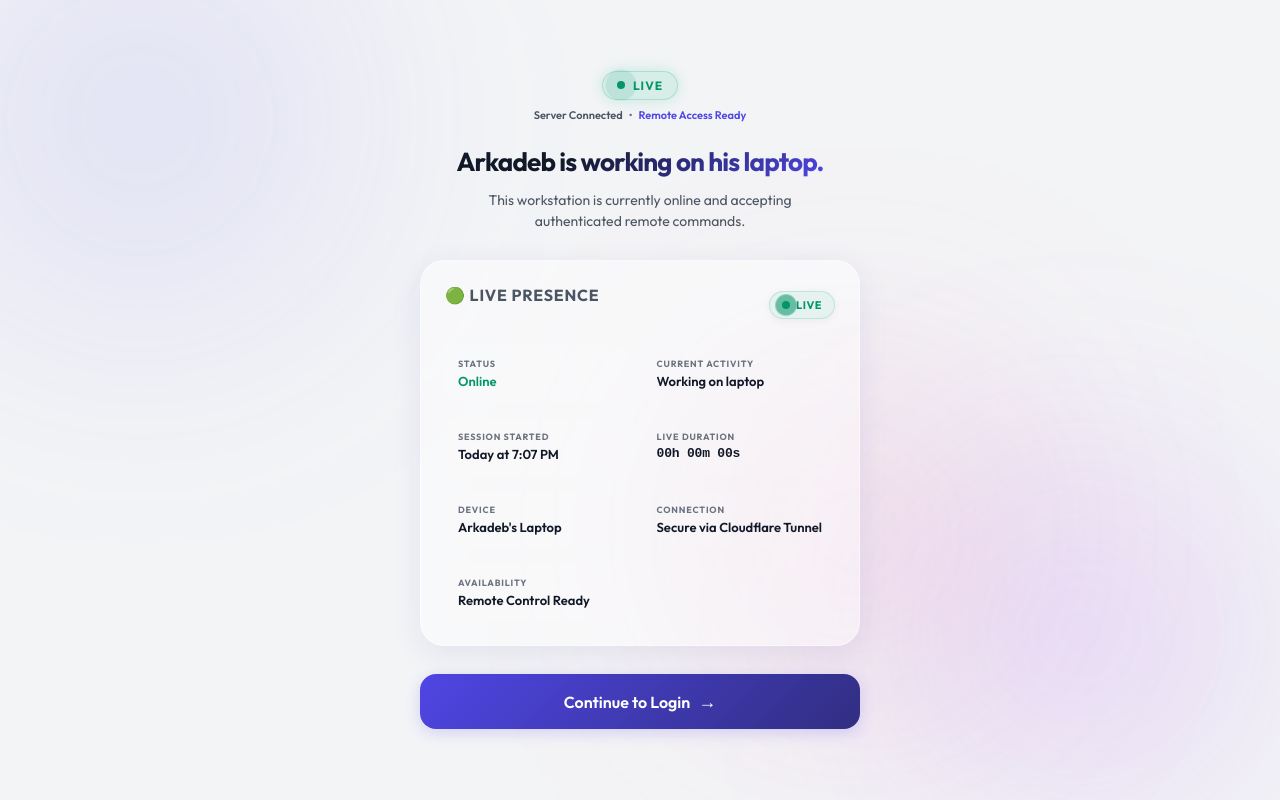
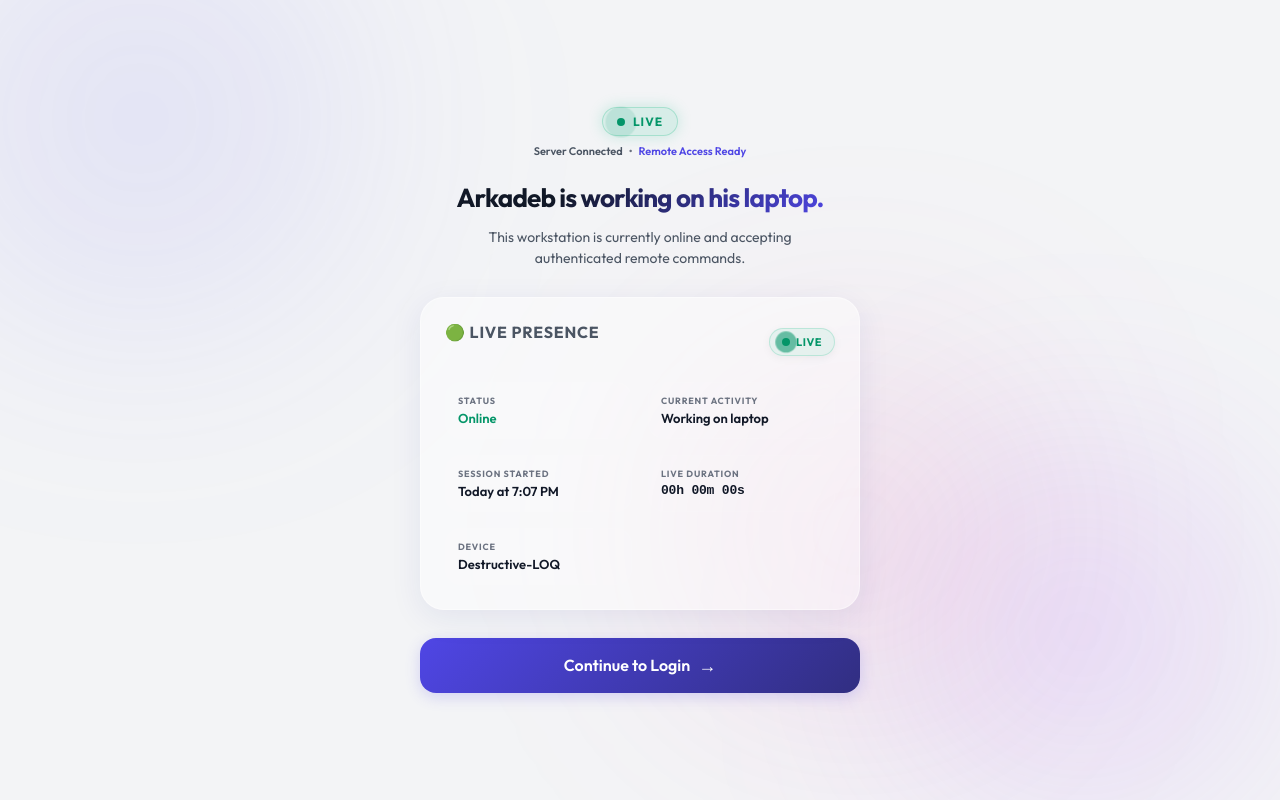
Before and after one commit to arkadeb69/win-remote-toolkit, a Flask app: template web/templates/landing.html in a window 1280 px wide. Run offline with Flask 3, Linux system fonts and the light colour scheme; the template is opened without the code that fills it, so the values that code supplies are empty; the visitor is signed in with stand-in values (Sample User, id 1); parts of the project's set-up code (start-up, migrations or seed data) failed here and were passed over.

Commit message:
Remove connection/availability fields and rename device to Destructive-LOQ

```diff
--- a/web/presence.py
+++ b/web/presence.py
@@ -40,7 +40,7 @@ def write_status(status_str):
             "sessionStarted": SESSION_STARTED if status_str == "online" else None,
             "lastSeen": timestamp,
             "activity": "Working on laptop" if status_str == "online" else "Offline",
-            "device": "Arkadeb's Laptop",
+            "device": "Destructive-LOQ",
             "version": "1.0"
         }
         with open(STATUS_PATH, "w") as f:
--- a/web/static/js/main.js
+++ b/web/static/js/main.js
@@ -453,6 +453,7 @@ document.addEventListener('DOMContentLoaded', () => {
                 const activityEl = document.getElementById('presence-activity');
                 const sessionStartedEl = document.getElementById('presence-session-started');
                 const deviceTitleEl = document.getElementById('presence-device-title');
+                const deviceEl = document.getElementById('presence-device');
 
                 if (statusEl && statusEl.textContent !== 'Online') {
                     statusEl.textContent = 'Online';
@@ -461,6 +462,10 @@ document.addEventListener('DOMContentLoaded', () => {
 
                 if (deviceTitleEl && data.device && deviceTitleEl.textContent !== data.device) {
                     deviceTitleEl.textContent = data.device;
+                }
+
+                if (deviceEl && data.device && deviceEl.textContent !== data.device) {
+                    deviceEl.textContent = data.device;
                 }
 
                 if (data.activity !== lastActivity) {
@@ -490,6 +495,8 @@ document.addEventListener('DOMContentLoaded', () => {
         const statusEl = document.getElementById('presence-status');
         const activityEl = document.getElementById('presence-activity');
         const sessionStartedEl = document.getElementById('presence-session-started');
+        const deviceTitleEl = document.getElementById('presence-device-title');
+        const deviceEl = document.getElementById('presence-device');
 
         if (statusEl) {
             statusEl.textContent = 'Unavailable';
@@ -497,6 +504,8 @@ document.addEventListener('DOMContentLoaded', () => {
         }
         if (activityEl) activityEl.textContent = 'Unavailable';
         if (sessionStartedEl) sessionStartedEl.textContent = 'Unavailable';
+        if (deviceTitleEl) deviceTitleEl.textContent = 'Destructive-LOQ';
+        if (deviceEl) deviceEl.textContent = 'Destructive-LOQ';
 
         startDurationCounter(null);
     }
--- a/web/templates/dashboard.html
+++ b/web/templates/dashboard.html
@@ -40,7 +40,7 @@
                         <span class="glowing-dot"></span>
                         <span class="live-label">LIVE</span>
                     </div>
-                    <span class="presence-device-title" id="presence-device-title">Arkadeb's Laptop</span>
+                    <span class="presence-device-title" id="presence-device-title">Destructive-LOQ</span>
                 </div>
                 <span class="user-role-badge">Administrator</span>
             </div>
--- a/web/templates/landing.html
+++ b/web/templates/landing.html
@@ -67,15 +67,7 @@
                 </div>
                 <div class="presence-item">
                     <span class="presence-label">Device</span>
-                    <span class="presence-value" id="presence-device">Arkadeb's Laptop</span>
-                </div>
-                <div class="presence-item">
-                    <span class="presence-label">Connection</span>
-                    <span class="presence-value" id="presence-connection">Secure via Cloudflare Tunnel</span>
-                </div>
-                <div class="presence-item">
-                    <span class="presence-label">Availability</span>
-                    <span class="presence-value" id="presence-availability">Remote Control Ready</span>
+                    <span class="presence-value" id="presence-device">Destructive-LOQ</span>
                 </div>
             </div>
         </div>
```
